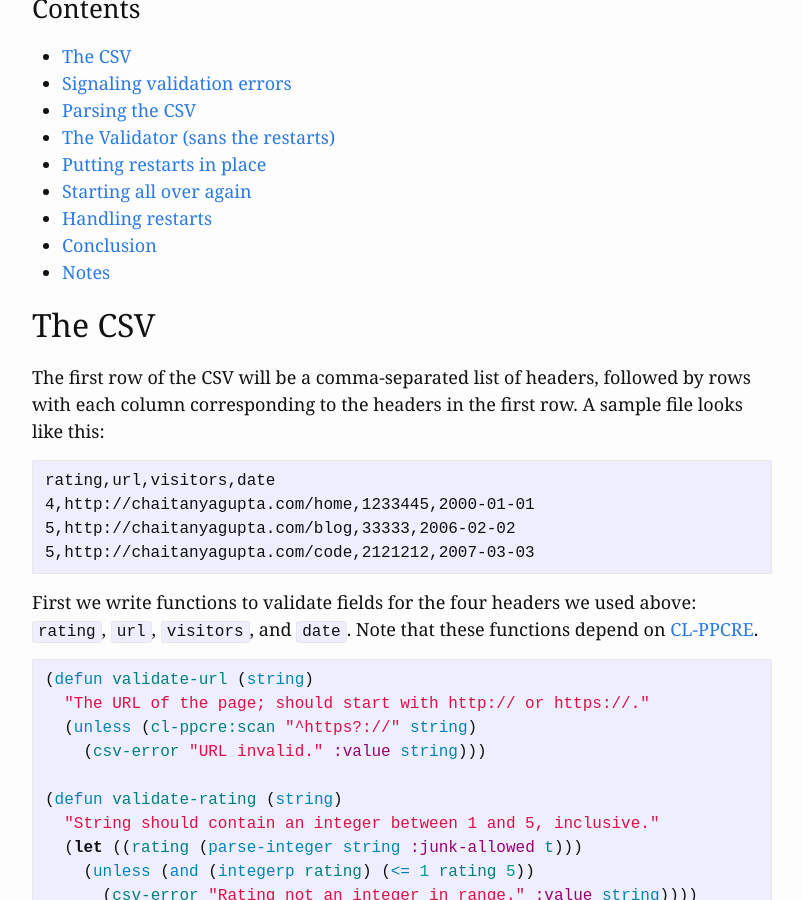
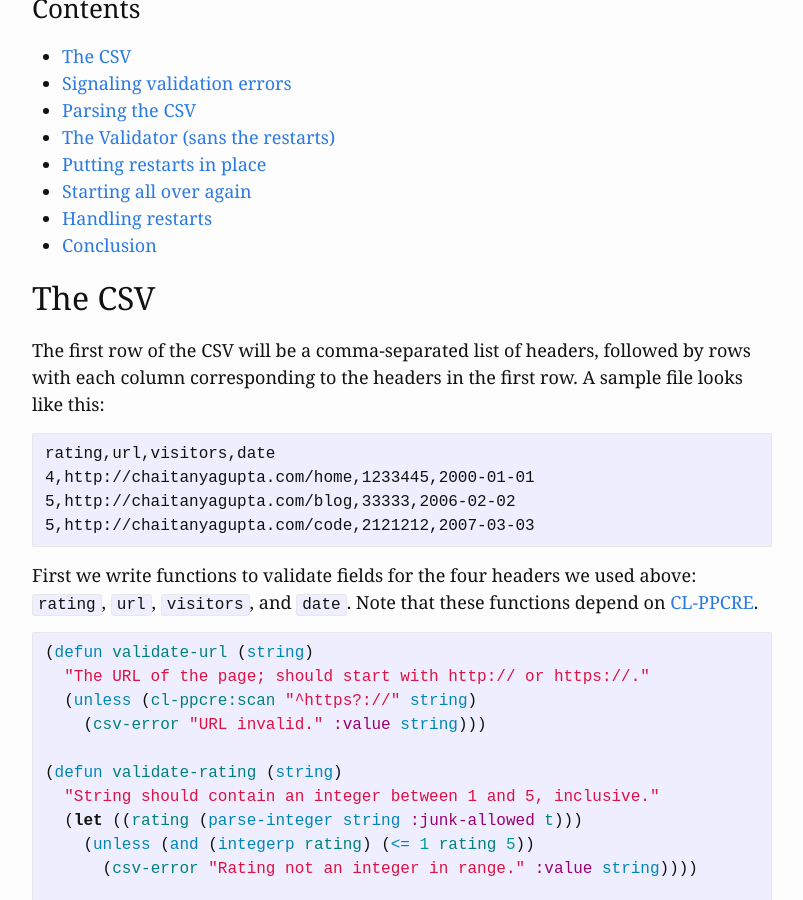
Before and after one commit to lisperin/lisperin.github.io, a Jekyll site: the page built from _posts/2008-05-06-restarts.markdown, in a window 1280 px wide and 900 px high, scrolled down 598 px. Shown: the whole window, without its empty margins (238-1041 px from the left). Built offline with Jekyll 4.4.1, drawn with Linux system fonts in a browser that asks for light colours.

Commit message:
Remove empty notes section

```diff
--- a/_posts/2008-05-06-restarts.markdown
+++ b/_posts/2008-05-06-restarts.markdown
@@ -23,7 +23,6 @@ I'll attempt to show how effective CL's condition system can be, with a validato
 * [Starting all over again](#starting-all-over-again)
 * [Handling restarts](#handling-restarts)
 * [Conclusion](#conclusion)
-* [Notes](#notes)
 
 ## The CSV
 
```
